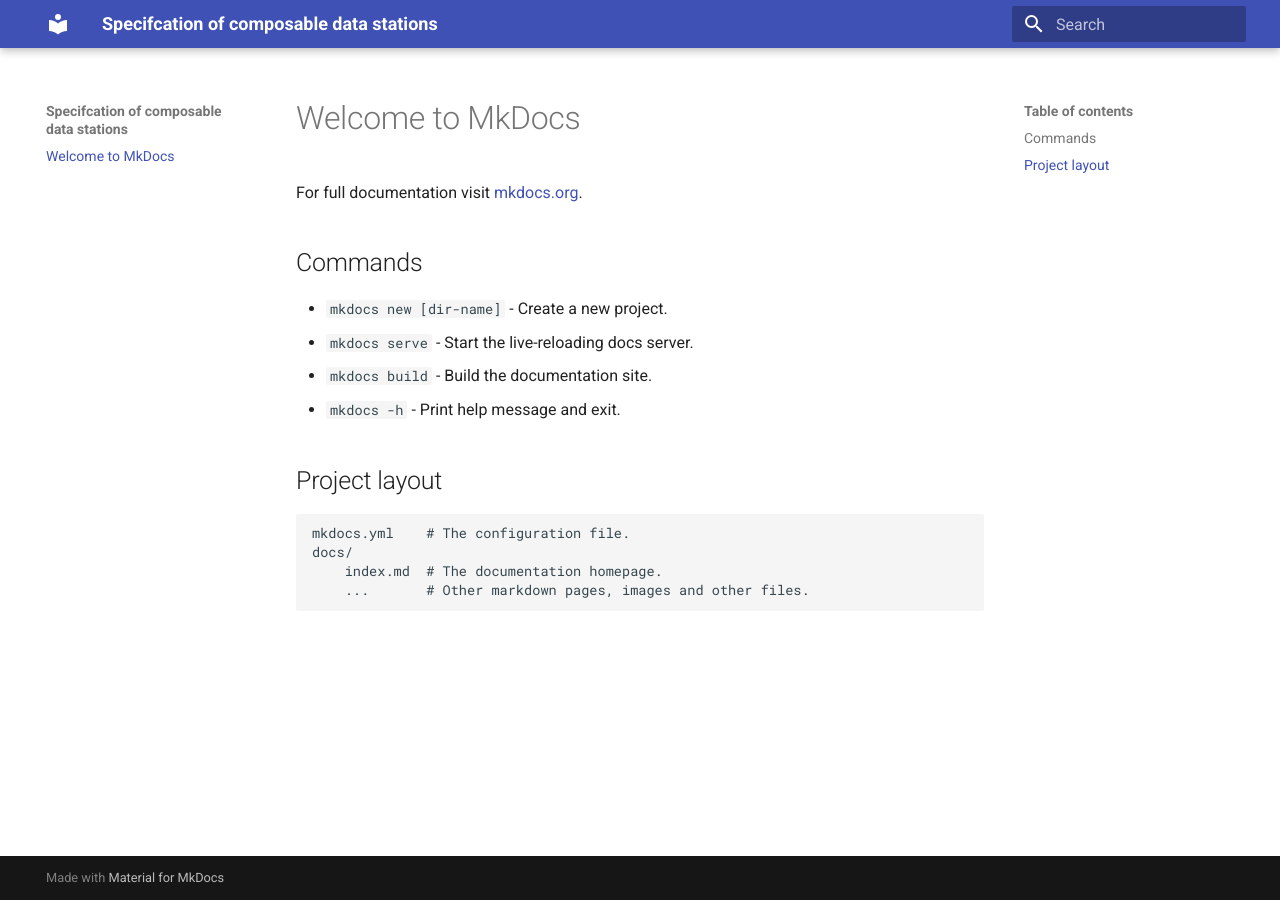
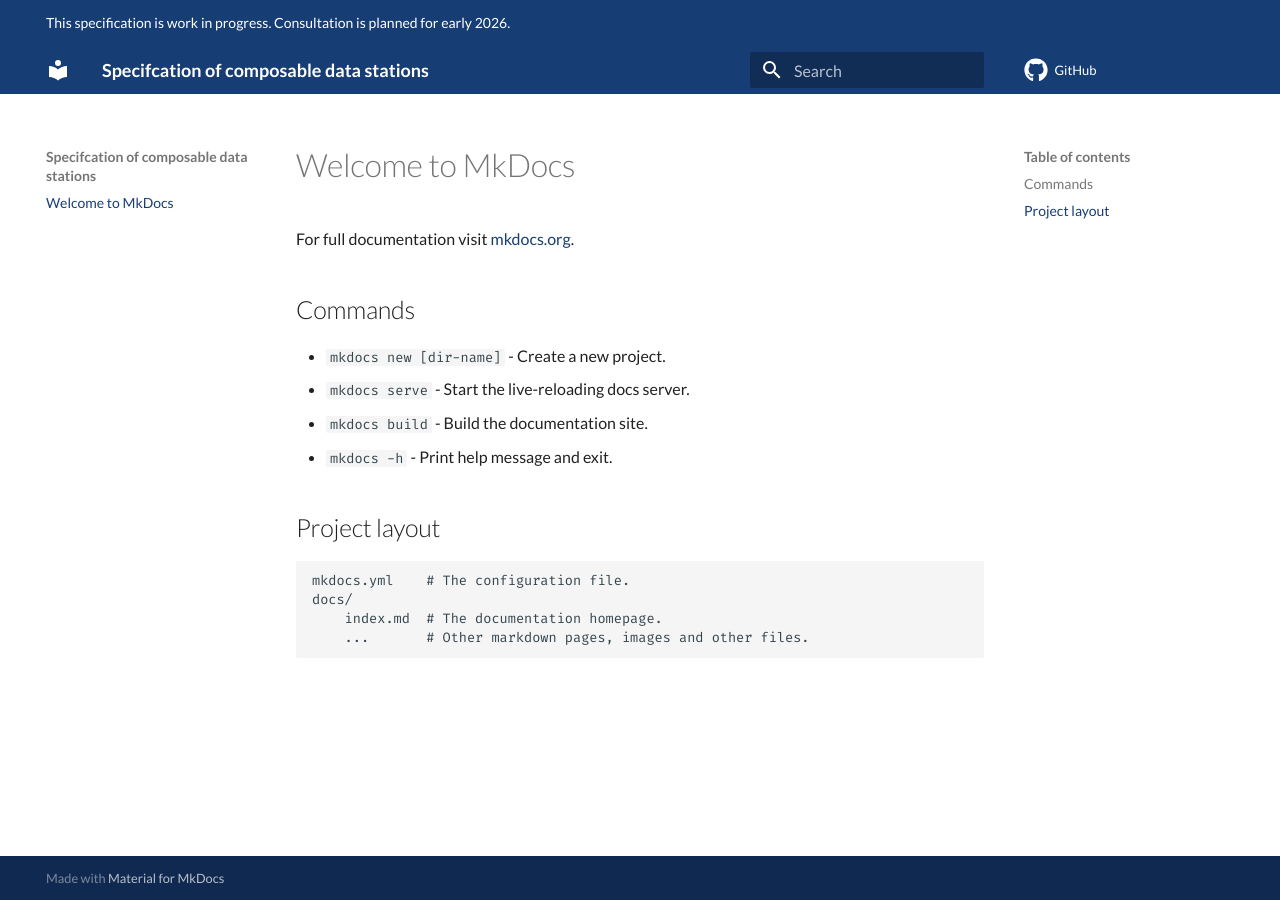
Before and after one commit to Health-RI/data-station-specification, an MkDocs documentation site: the page built from docs/index.md, in a window 1280 px wide. Built offline with MkDocs 1.6.1 and Material for MkDocs 9.7.7, drawn with Linux system fonts in a browser that asks for light colours; comment, search, counter and statistics services are not loaded.

Commit message:
Update colors, fonts and header

```diff
--- /dev/null
+++ b/docs/stylesheets/extra.css
@@ -0,0 +1,14 @@
+:root  > * {
+  --md-primary-fg-color: #173d75;
+  --md-primary-fg-color--light: #42a5f5;
+  --md-primary-fg-color--dark: #173d75;
+  --md-primary-bg-color: #fff;
+  --md-primary-bg-color--light: #ffffffb3;
+
+  --md-accent-fg-color: #fcb91c;
+  --md-accent-fg-color--transparent: #ff980020;
+  --md-accent-bg-color: #fff;
+  --md-accent-bg-color--light: #ffffffb3;
+
+  --md-footer-bg-color: #173d75;
+}
--- a/mkdocs.yml
+++ b/mkdocs.yml
@@ -1,4 +1,20 @@
 site_name: Specifcation of composable data stations
 site_url: https://health-ri.github.io/data-station-specification
+repo_url: https://github.com/Health-RI/data-station-specification
 theme:
   name: material
+  custom_dir: overrides
+  font:
+    text: Lato
+    code: Fira Code
+  icon:
+    repo: fontawesome/brands/github
+    edit: material/pencil
+    view: material/eye
+  palette:
+    primary: custom
+    accent: custom
+  features:
+    - header.autohide
+extra_css:
+  - stylesheets/extra.css
--- /dev/null
+++ b/overrides/main.html
@@ -0,0 +1,5 @@
+{% extends "base.html" %}
+
+{% block announce %}
+  This specification is work in progress. Consultation is planned for early 2026.
+{% endblock %}
```
